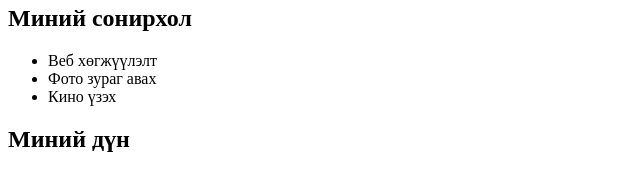
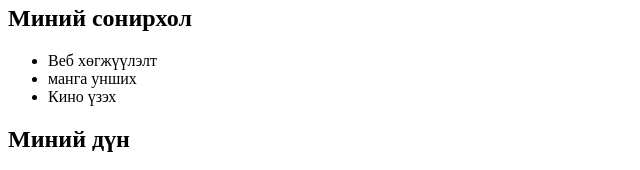
Before and after one commit to aagiis8915/web-development-lab, a plain HTML site: page lab02.html in a window 1280 px wide. Shown: the part 997-1167 px from the top of the page, 0-640 px from the left. Drawn offline with Linux system fonts and the light colour scheme.

```diff
--- a/lab02.html
+++ b/lab02.html
@@ -92,7 +92,7 @@
                 <h2>Миний сонирхол</h2>
                 <ul>
                     <li>Веб хөгжүүлэлт</li>
-                    <li>Фото зураг авах</li>
+                    <li>манга унших</li>
                     <li>Кино үзэх</li>
                 </ul>
             </section>
```
